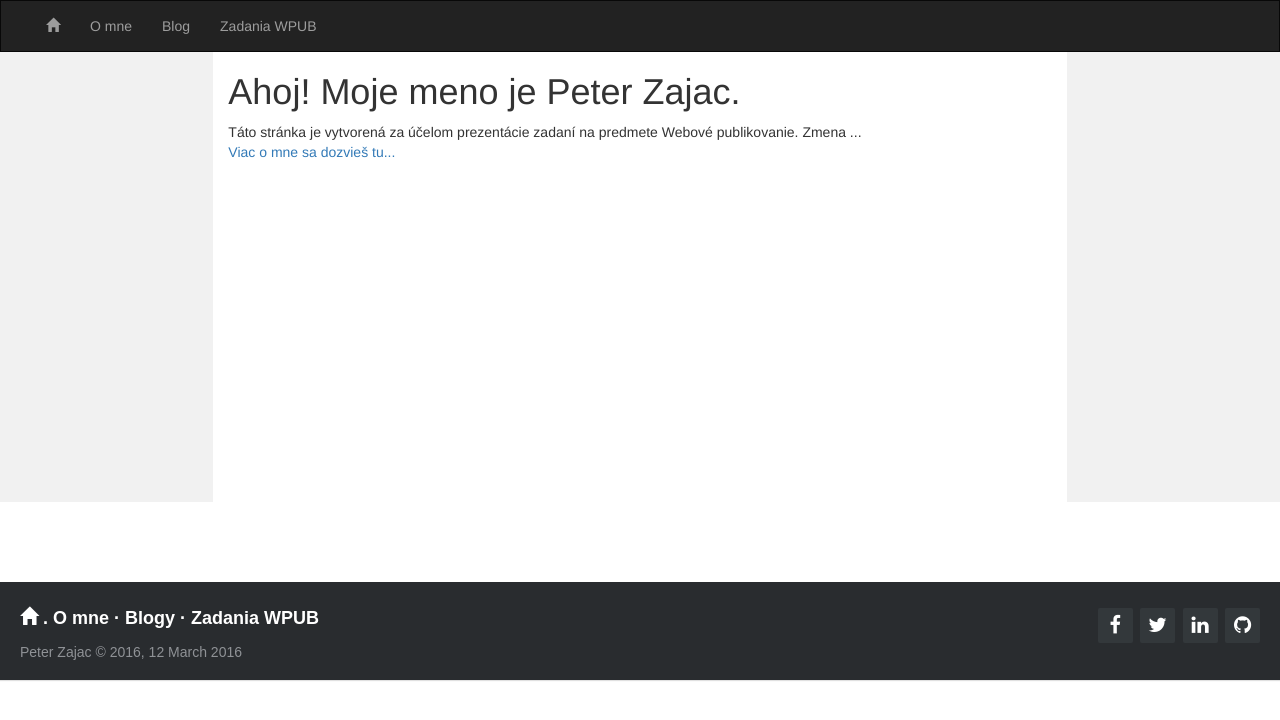
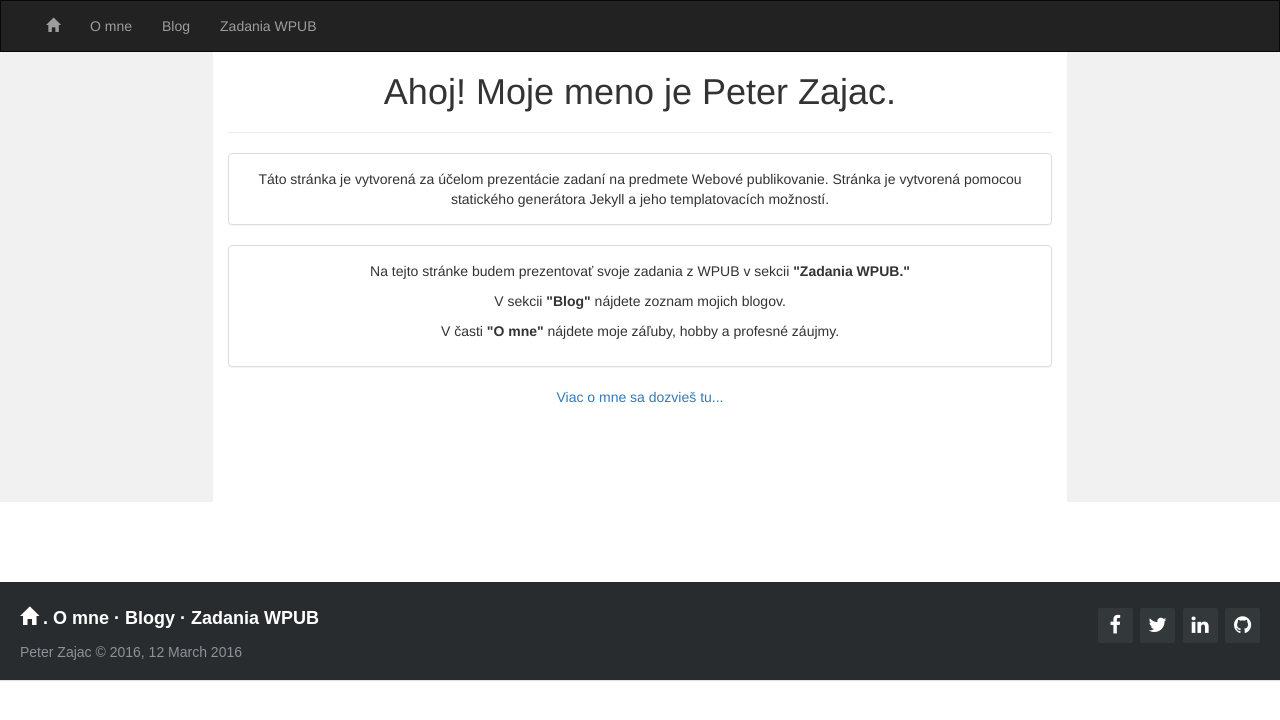
Before and after one commit to mg-24/peterzajac39.github.io, a Jekyll site: the page built from index.html, in a window 1280 px wide. Shown: the top 720 px of the page. Built offline with Jekyll 4.4.1, drawn with Linux system fonts in a browser that asks for light colours; nearby versions of some CDN libraries.

Commit message:
Update hlavnej stranky

```diff
--- a/index.html
+++ b/index.html
@@ -2,9 +2,26 @@
 layout: default
 title: Peter Zajac, osobna stranka
 ---
-<div class="blurb">
+	<div style="text-align:center">
 	<h1>Ahoj! Moje meno je Peter Zajac.</h1>
-	<p>Táto stránka je vytvorená za účelom prezentácie zadaní na predmete Webové publikovanie. Zmena ...
-	<br>
+	<hr>
+
+	<div class="panel panel-default">
+  	<div class="panel-body">
+    	Táto stránka je vytvorená za účelom prezentácie zadaní na predmete Webové 	publikovanie. Stránka je vytvorená pomocou statického generátora Jekyll a jeho 	templatovacích možností.
+  	</div>
+	</div>
+
+	<div class="panel panel-default">
+  	<div class="panel-body">
+  		<p>
+  			Na tejto stránke budem prezentovať svoje zadania z WPUB v sekcii <strong>"Zadania WPUB."</strong>
+  		</p>
+        <p> V sekcii <strong>"Blog"</strong> nájdete zoznam mojich blogov. </p>
+        <p>
+        	V časti <strong>"O mne"</strong> nájdete moje záľuby, hobby a profesné záujmy.
+        </p>
+  	</div>
+	</div>
     <a href="/about">Viac o mne sa dozvieš tu...</a></p>
-</div><!-- /.blurb -->
+	</div>
```
